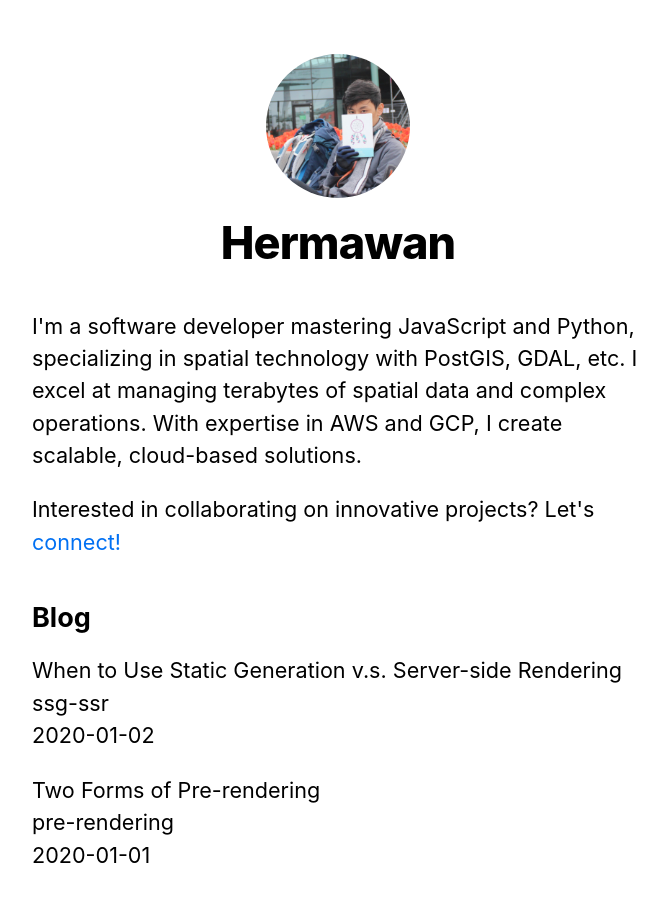
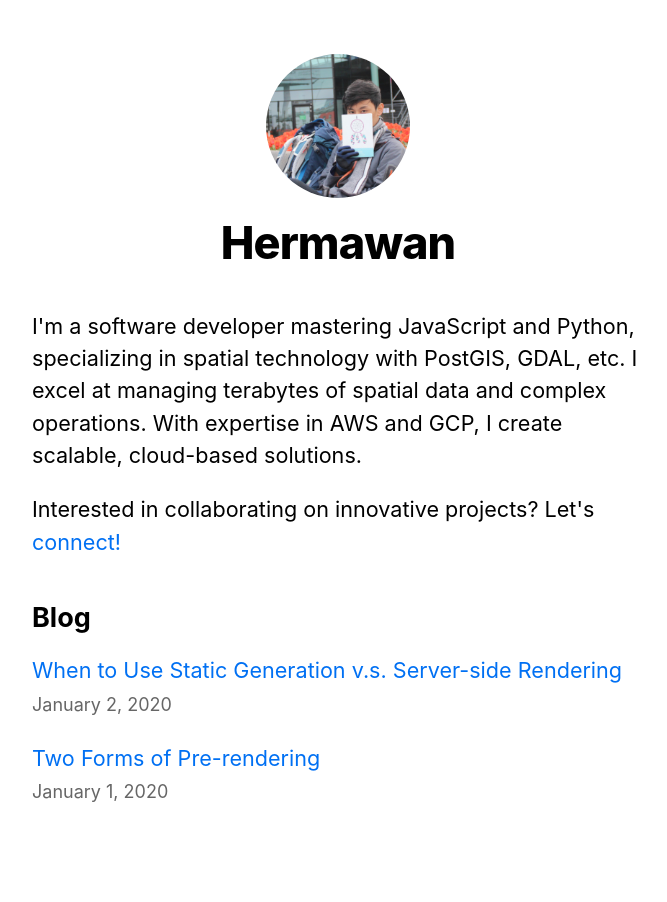
Before and after one commit to hermawanwiwid/nextjs-blog, a Next.js app: page / in a window 1280 px wide. Shown: the top 902 px of the page, without its empty margins (302-969 px from the left). Built offline with nearby package versions, Linux system fonts and the light colour scheme.

Commit message:
Format the index page

```diff
--- a/pages/index.js
+++ b/pages/index.js
@@ -2,6 +2,8 @@ import Head from "next/head";
 import Layout, { siteTitle } from "../components/layout";
 import utilStyles from "../styles/utils.module.css";
 import { getSortedPostsData } from "../lib/posts";
+import Link from "next/link";
+import Date from "../components/date";
 
 export async function getStaticProps() {
   const allPostsData = getSortedPostsData();
@@ -35,11 +37,11 @@ export default function Home({ allPostsData }) {
         <ul className={utilStyles.list}>
           {allPostsData.map(({ id, date, title }) => (
             <li className={utilStyles.listItem} key={id}>
-              {title}
+              <Link href={`/posts/${id}`}>{title}</Link>
               <br />
-              {id}
-              <br />
-              {date}
+              <small className={utilStyles.lightText}>
+                <Date dateString={date} />
+              </small>
             </li>
           ))}
         </ul>
```
Also changed, not shown: pages/posts/[id].js (+12 -6 lines).
